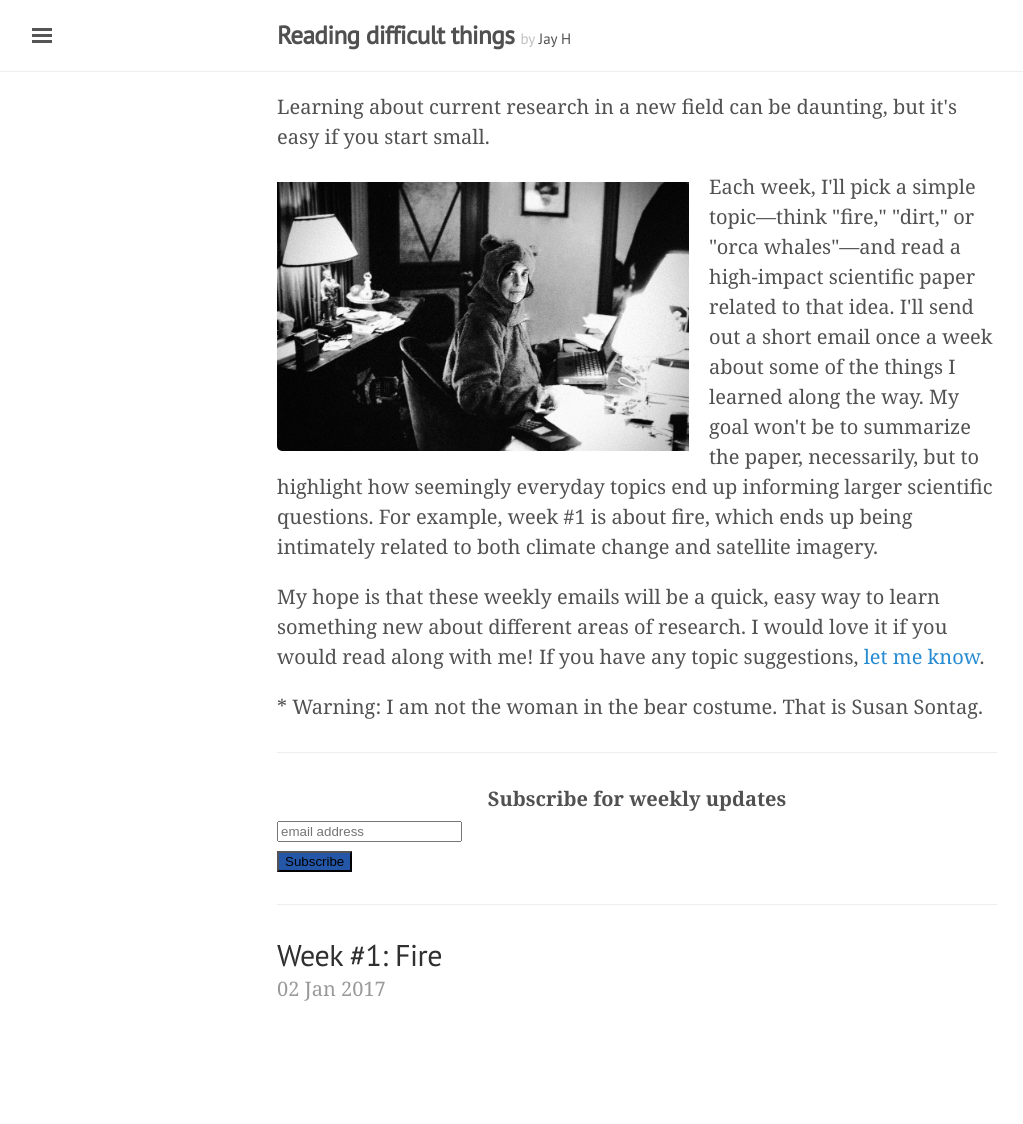
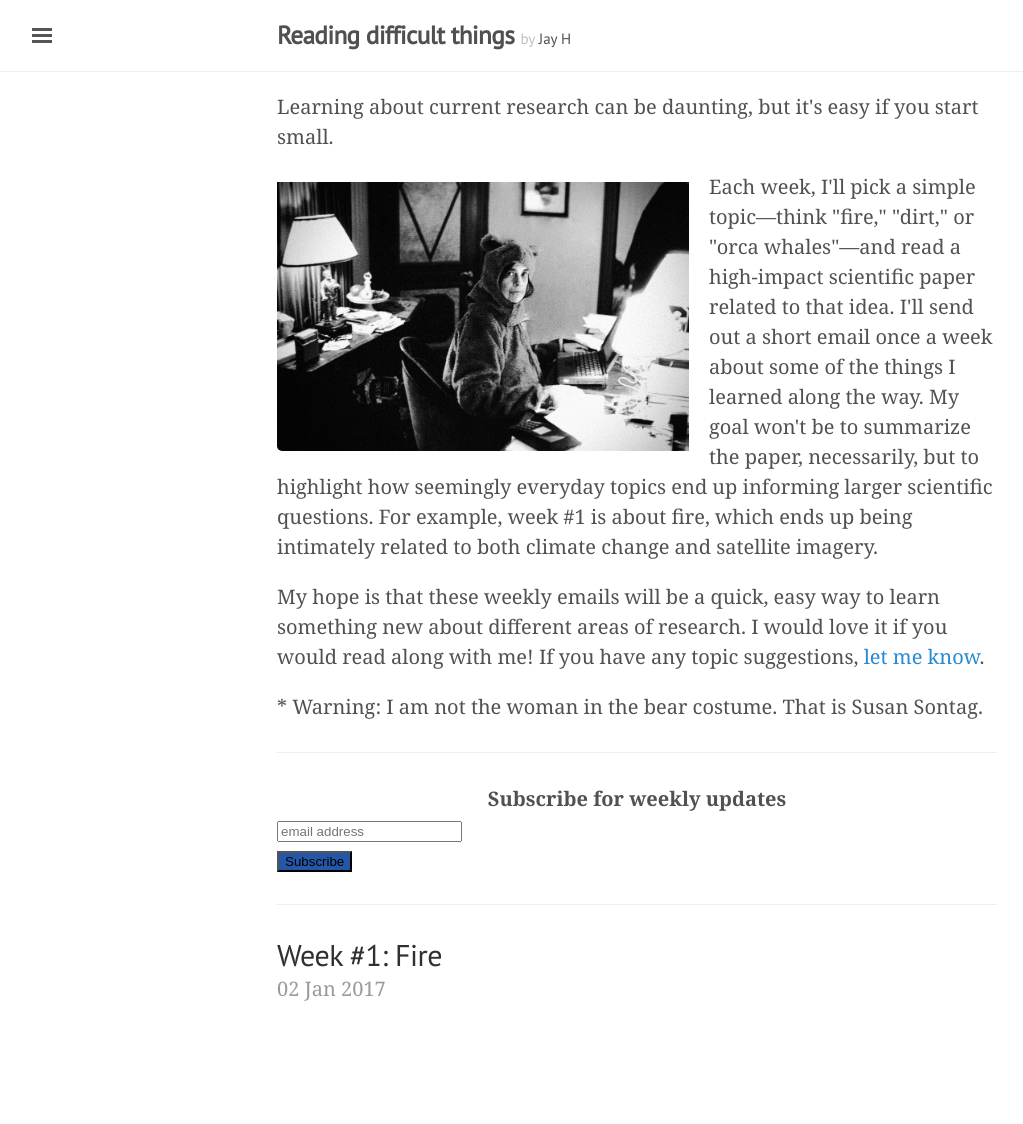
Before and after one commit to mobeets/paper-trails, a Jekyll site: the page built from index.html, in a window 1280 px wide. Shown: the whole page, without its empty margins (3-1026 px from the left). Built offline with Jekyll 4.4.1, drawn with Linux system fonts in a browser that asks for light colours; some web fonts are replaced; the list of posts is cut into pages by our own code; comment, search, counter and statistics services are not loaded.

Commit message:
new intro

```diff
--- a/index.html
+++ b/index.html
@@ -4,7 +4,7 @@ title: Home
 ---
 
 <!-- <p>Reading scientific papers sounds hard, but it's easy if you start small.</p> -->
-<p>Learning about current research in a new field can be daunting, but it's easy if you start small.</p>
+<p>Learning about current research can be daunting, but it's easy if you start small.</p>
 
 <img src="{{ site.baseurl }}/public/images/sontag.jpg" alt="Susan Sontag in a bear costume" style="float: left; padding: 10px 20px 0px 0px; width: 60%; min-width: 310px;">
 
```
